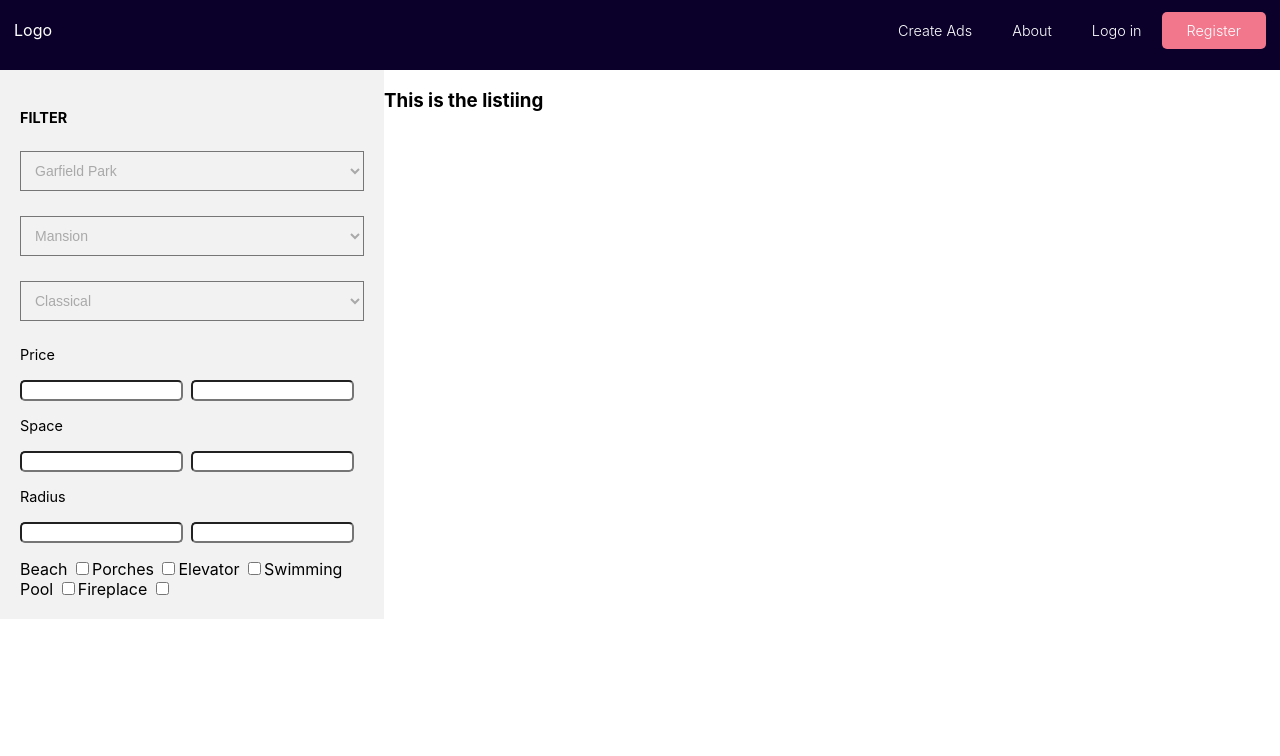
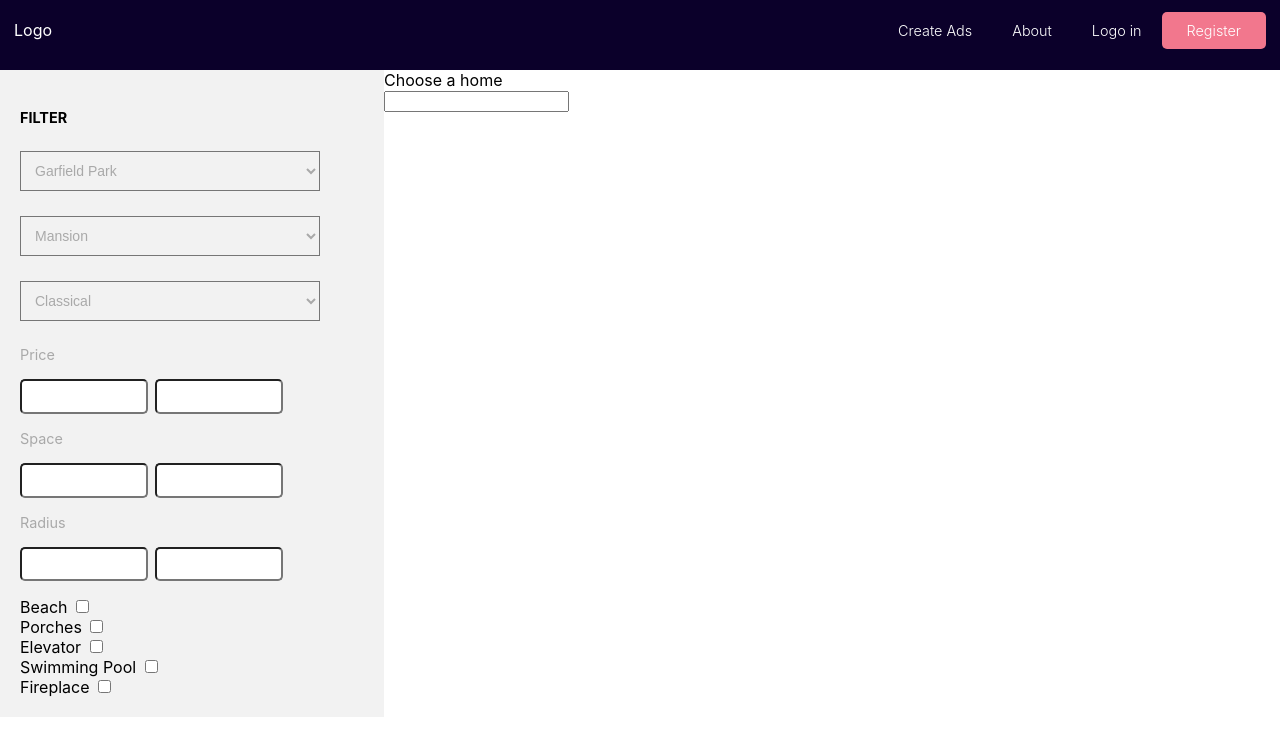
Before and after one commit to Tduncan14/reactRealEstate, a React (Create React App) app: page / in a window 1280 px wide. Shown: the top 756 px of the page. Built offline with nearby package versions, Linux system fonts and the light colour scheme.

Commit message:
keep moving forward

```diff
--- a/src/Components/Listing.js
+++ b/src/Components/Listing.js
@@ -1,16 +1,26 @@
 import React from 'react';
-
+import {StyledListing} from'../Styles/StyledListing';
 
 const Listing = () =>{
 
+    return(
+        <StyledListing>
+         <section className="searchArea">Choose a home </section>
 
+         <input type="text" name="search"/>
 
+         <section className="sortBy">
 
+         </section>
 
-    return(
-        <section className="listing">
-         <h1>This is the listiing</h1>
-        </section>
+         <section className="listingsResults">
+
+         </section>
+
+         <section className="pagination">
+
+         </section>
+        </StyledListing>
     )
 }
 
--- a/src/Styles/StyledFilter.js
+++ b/src/Styles/StyledFilter.js
@@ -10,6 +10,7 @@ import {pink,offwhite,white,darkgray} from './Main';
 
   & .inside{
      padding:20px;
+     max-width:300px;
   }
     select {
         background:transparent;
@@ -36,17 +37,29 @@ import {pink,offwhite,white,darkgray} from './Main';
       & .title{
           font-size:0.9rem;
           display:block;
-          margin-bottom:1rem;}
+          margin-bottom:1rem;
+          color:${darkgray};}
 
 
    & input[type="text"]{
-        width:45%;
+        width:37%;
         border-radius:5px;
+        font-size:1rem;
+        padding:0.4rem;
         display:inline-block;
         margin-right:2.5%;
         margin-bottom:1rem;
 
+    }
+     }
 
-    }
+     & .extras {
+
+
+
+        label{
+             display:block;
+             width:100%;
+         }
   }
  `;
```
